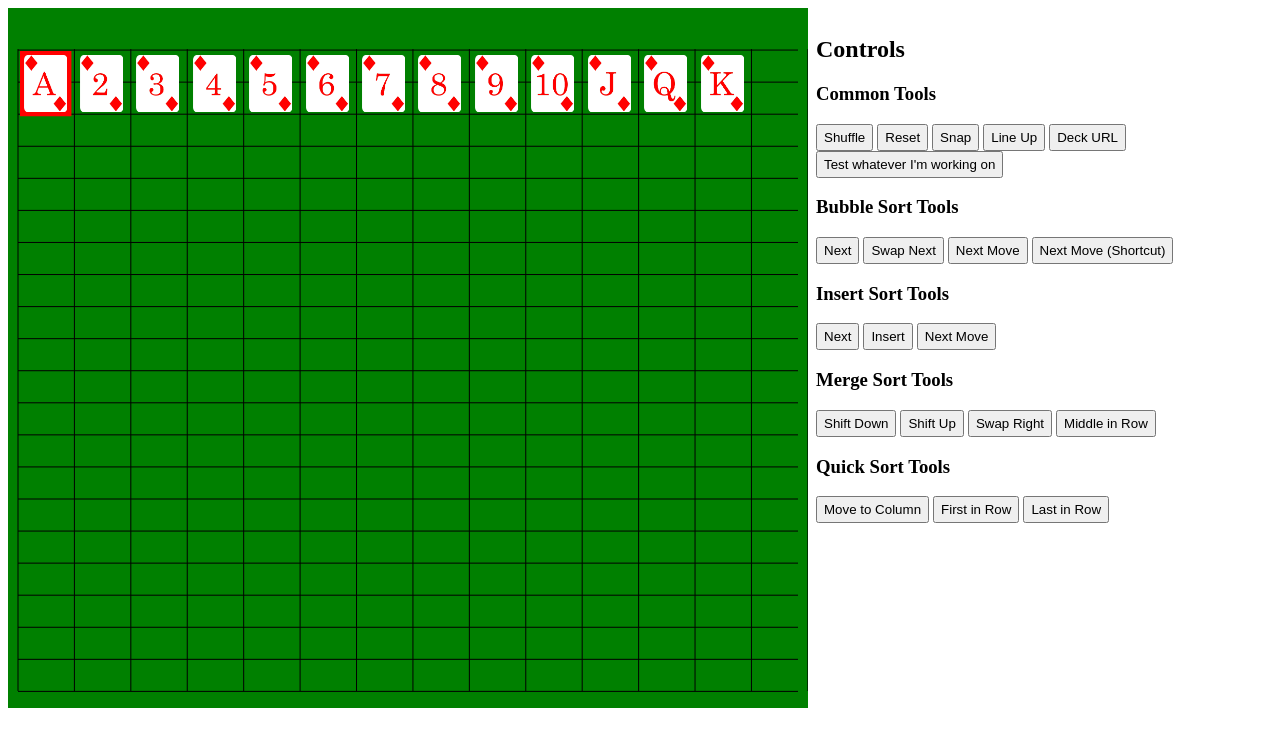
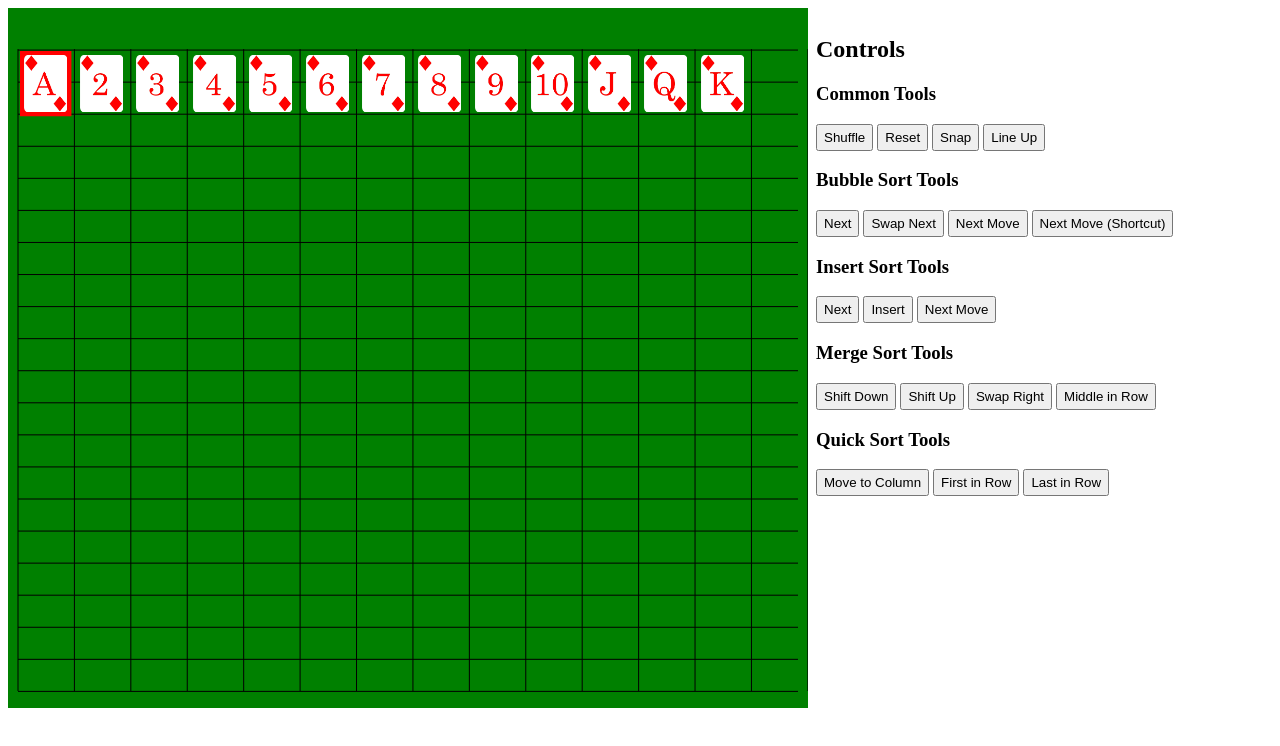
Before and after one commit to jrcs3/jrcs3.github.io, a website: page cardsort/index.html in a window 1280 px wide. Drawn offline with Linux system fonts and the light colour scheme.

Commit message:
Hide some buttons of things that aren't done

```diff
--- a/cardsort/index.html
+++ b/cardsort/index.html
@@ -2,7 +2,7 @@
 <html>
   <head>
     <meta charset="UTF-8" />
-    <link rel="shortcut icon" href="favicon.ico">
+    <link rel="shortcut icon" href="favicon.ico" />
     <title>Sort Cards</title>
     <script src="https://cdnjs.cloudflare.com/ajax/libs/require.js/2.3.6/require.js"></script>
     <script src="./const.js"></script>
@@ -48,8 +48,10 @@
             <button id="btnComReset">Reset</button>
             <button id="btnComSnap">Snap</button>
             <button id="btnComLineUp">Line Up</button>
-            <button id="btnComGetUrl">Deck URL</button>
-            <button id="btnComTest">Test whatever I'm working on</button>
+            <button id="btnComGetUrl" style="display: none">Deck URL</button>
+            <button id="btnComTest" style="display: none">
+              Test whatever I'm working on
+            </button>
           </div>
           <div>
             <h3>Bubble Sort Tools</h3>
```
Lines whose indentation alone changed are shown as unchanged.
